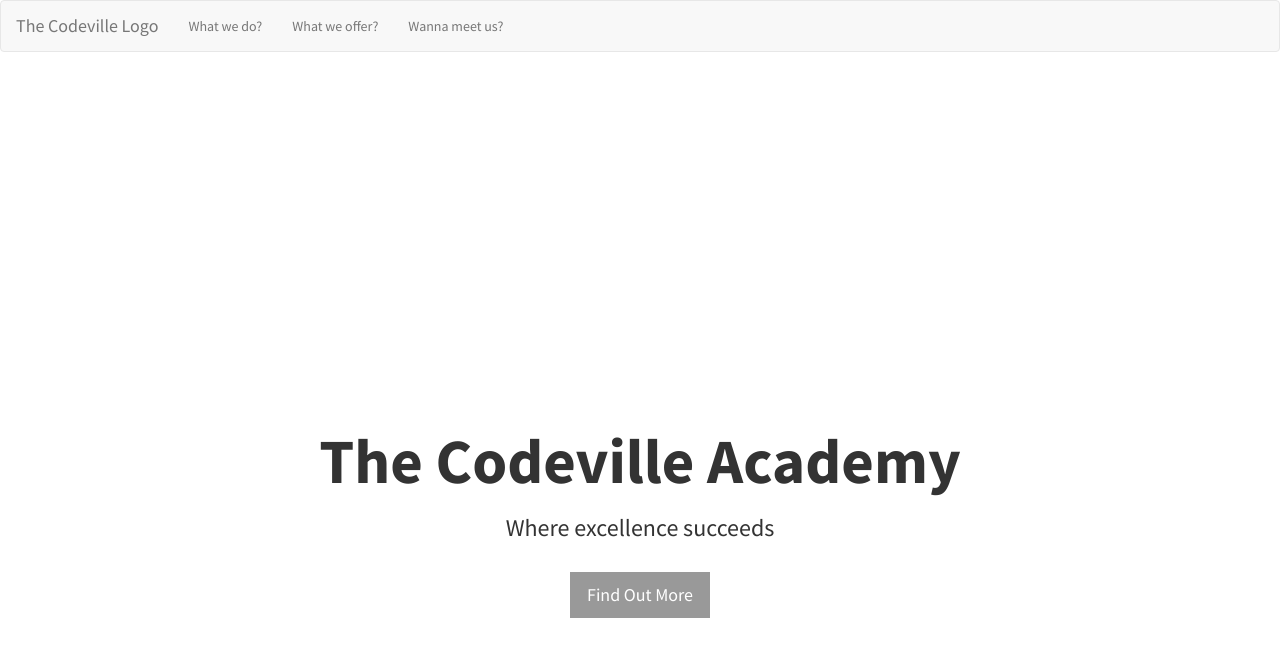
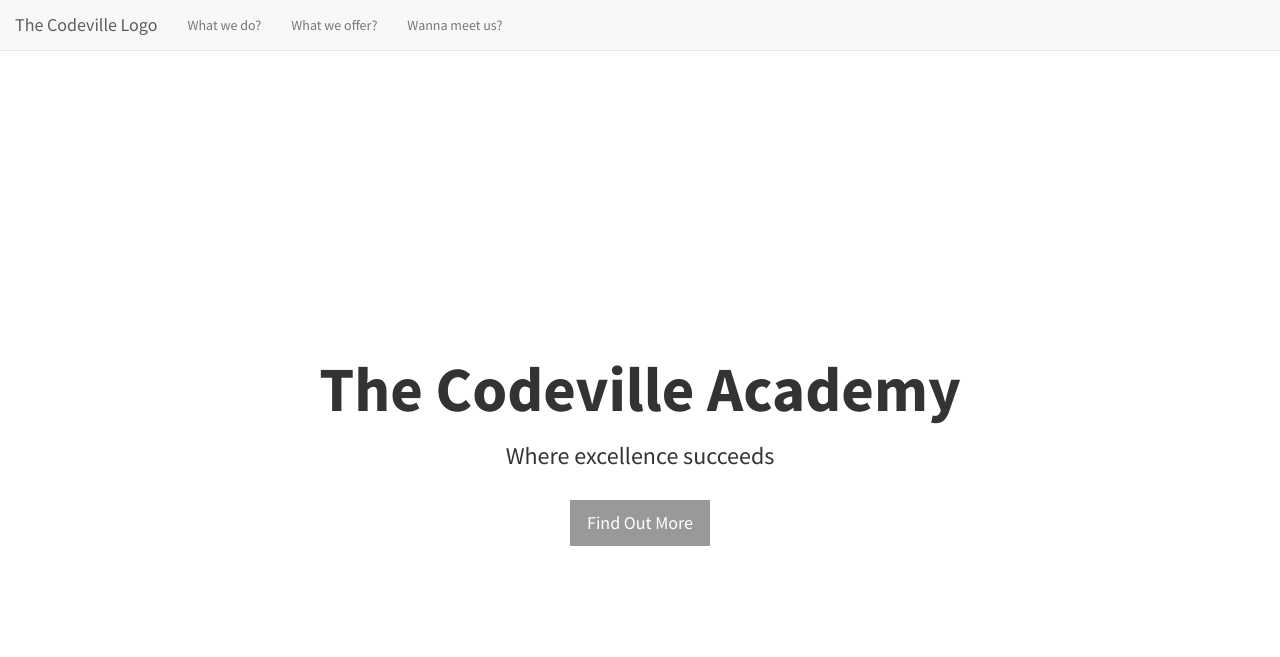
Before and after one commit to codevilleacademy/codevilleacademy.github.com, a Jekyll site: the page index.html, which Jekyll copies as it is, in a window 1280 px wide and 900 px high. Shown: the top 657 px of the window. Built offline with Jekyll 4.4.1, drawn with Linux system fonts in a browser that asks for light colours; Markdown is read by kramdown in place of the engine named in the settings.

Commit message:
Adding nav bar fixed on top

```diff
--- a/index.html
+++ b/index.html
@@ -58,7 +58,7 @@
         </ul>
     </nav-->
 
-    <nav class="navbar navbar-default">
+    <nav class="navbar navbar-default navbar-fixed-top">
         <div class="container-fluid">
             <!-- Brand and toggle get grouped for better mobile display -->
             <div class="navbar-header">
```
